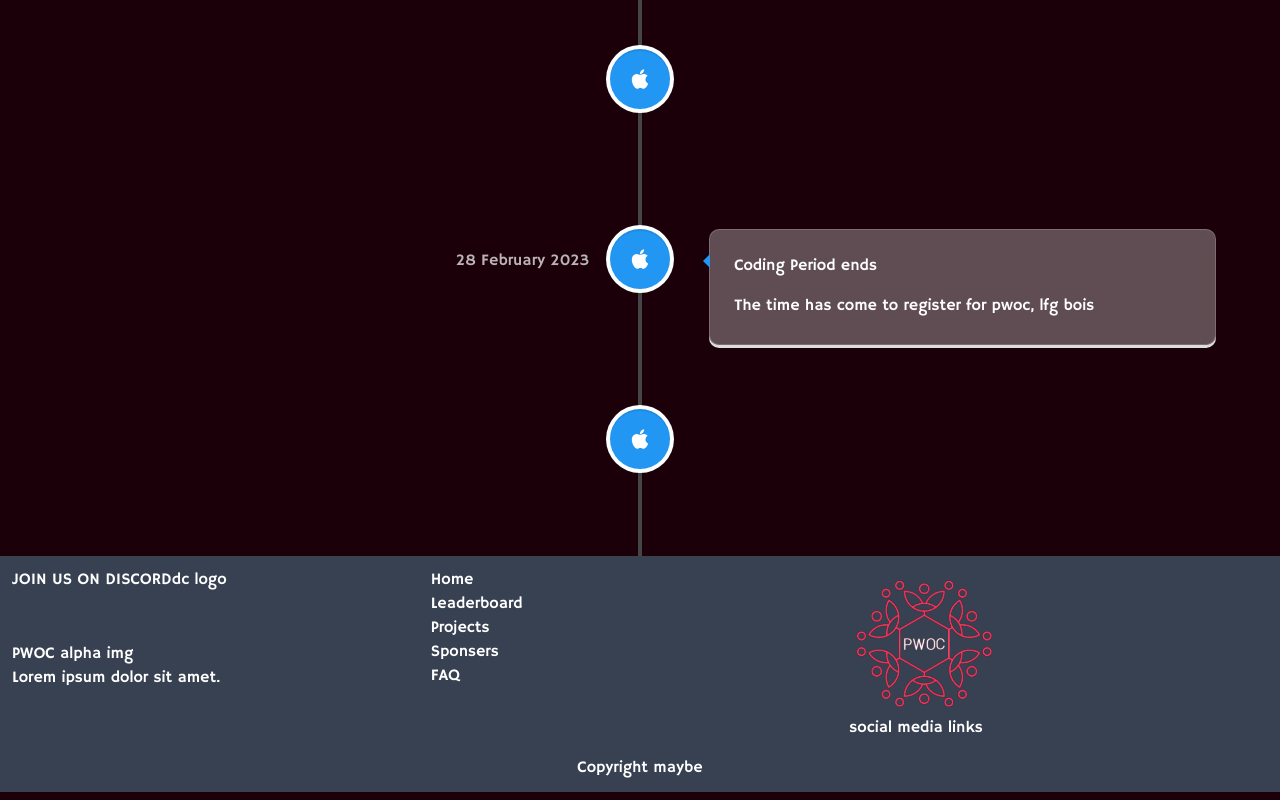
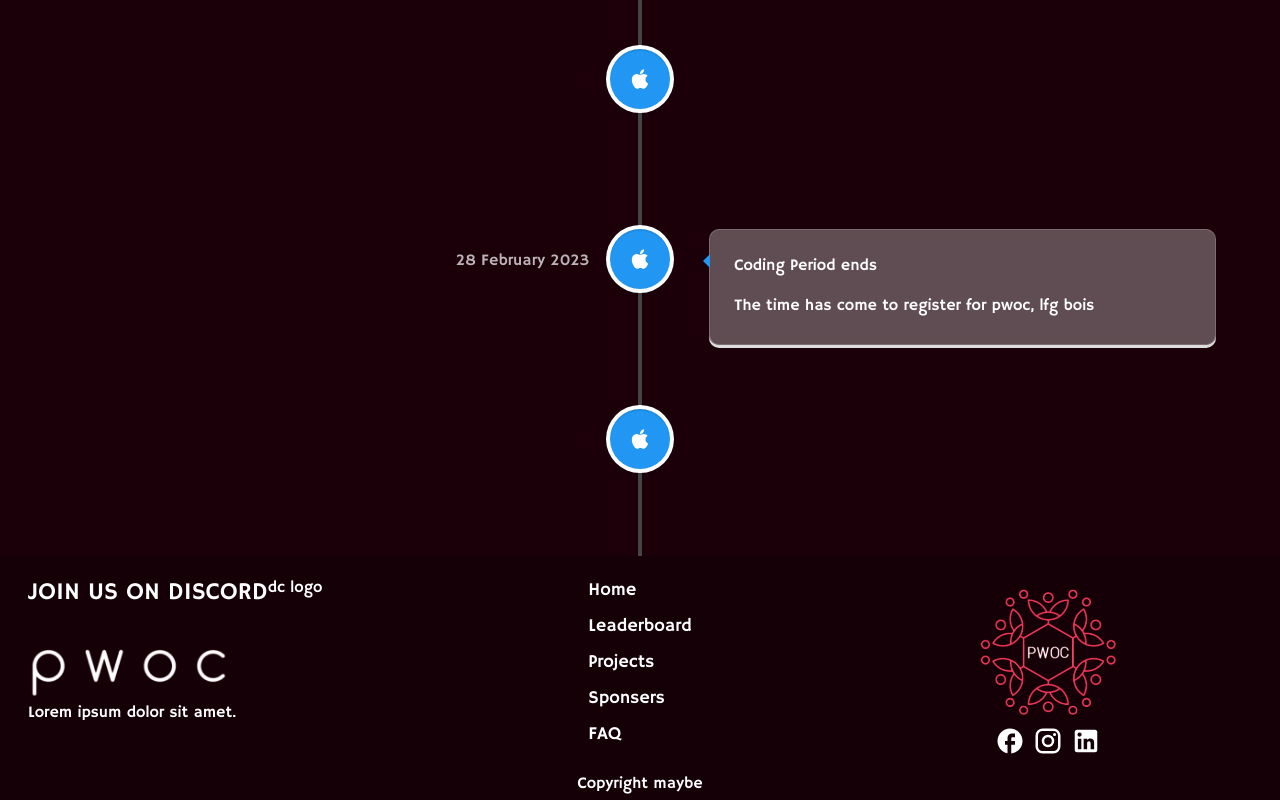
Before and after one commit to PEC-CSS/PWoC, a Next.js app: page / in a window 1280 px wide. Shown: the part 843-1643 px from the top of the page. Built offline with nearby package versions, Linux system fonts and the light colour scheme.

Commit message:
icons and hover effects added

```diff
--- a/components/Footer.tsx
+++ b/components/Footer.tsx
@@ -1,37 +1,46 @@
 import Image from "next/image";
 import Link from "next/link";
 import logo from "./../public/assets/logo/pwoc_logo.png";
+import pwoc_text_logo from "./../public/assets/logo/pwoc_text.png";
+import FacebookRoundedIcon from '@mui/icons-material/FacebookRounded';
+import InstagramIcon from '@mui/icons-material/Instagram';
+import LinkedInIcon from '@mui/icons-material/LinkedIn';
 
 export const Footer = () => {
     return (
-        <div className="bg-gray-700 grid grid-cols-3 p-3 items-stretch">
-            <div className="grid grid-cols-1">
+        <div className="bg-[#140006] grid grid-cols-3 md:px-7 sm:px-1 md:pt-5 sm:pt-2 pb-1 items-stretch">
+            <div className="grid grid-cols-1 justify-center">
                 <div className="flex">
-                    <div>JOIN US ON DISCORD</div>
+                    <div className="text-2xl uppercase">Join us on discord</div>
                     <div>dc logo</div>
                 </div>
 
                 <div className="flex flex-col">
-                    <div>PWOC alpha img</div>
+                    <div>
+                        <Image src={pwoc_text_logo} alt="text logo" height={70} width={200} />
+                    </div>
                     <div>Lorem ipsum dolor sit amet.</div>
                 </div>
             </div>
 
-            <div className="flex justify-between">
-                <div className="flex align-middle flex-col">
-                    <Link href="/">Home</Link>
-                    <Link href="leaderboard">Leaderboard</Link>
-                    <Link href="/projects">Projects</Link>
-                    <Link href="/sponsers">Sponsers</Link>
-                    <Link href="/faq">FAQ</Link>
+            <div className="flex justify-center align-middle">
+                <div className="flex flex-col margin-auto">
+                    <Link href="/" className="hover:text-sky-500 hover:underline hover:underline-offset-2 md:mb-2 transition text-lg hover:font-bold">Home</Link>
+                    <Link href="leaderboard" className="hover:text-sky-500 hover:underline hover:underline-offset-2 md:mb-2 sm:mb-0 transition text-lg">Leaderboard</Link>
+                    <Link href="/projects" className="hover:text-sky-500 hover:underline hover:underline-offset-2 md:mb-2 sm:mb-0 transition text-lg">Projects</Link>
+                    <Link href="/sponsers" className="hover:text-sky-500 hover:underline hover:underline-offset-2 md:mb-2 sm:mb-0 transition text-lg">Sponsers</Link>
+                    <Link href="/faq" className="hover:text-sky-500 hover:underline hover:underline-offset-2 md:mb-2 sm:mb-0 transition text-lg">FAQ</Link>
                 </div>
             </div>
 
-            <div className="flex align-middle flex-col">
-                <div>
-                    <Image src={logo} alt="pwoc logo" width={150} height={150} />
+            <div className="flex flex-col justify-around">
+                <Image src={logo} alt="pwoc logo" width={150} height={150} className="self-center" />
+                <div className="flex justify-center">
+                    <FacebookRoundedIcon  sx={{fontSize: '30px', mx: '4px' }}/>
+                    <InstagramIcon sx={{fontSize: '30px', mx: '4px' }} />
+                    <LinkedInIcon  sx={{fontSize: '30px', mx: '4px' }}/>
+                    {/* <LinkedInIcon  sx={{fontSize: '30px', mx: '4px' }}/> */}
                 </div>
-                <div>social media links</div>
             </div>
 
             <div className="text-center md:mt-4 sm:mt-1 col-span-3">
```
